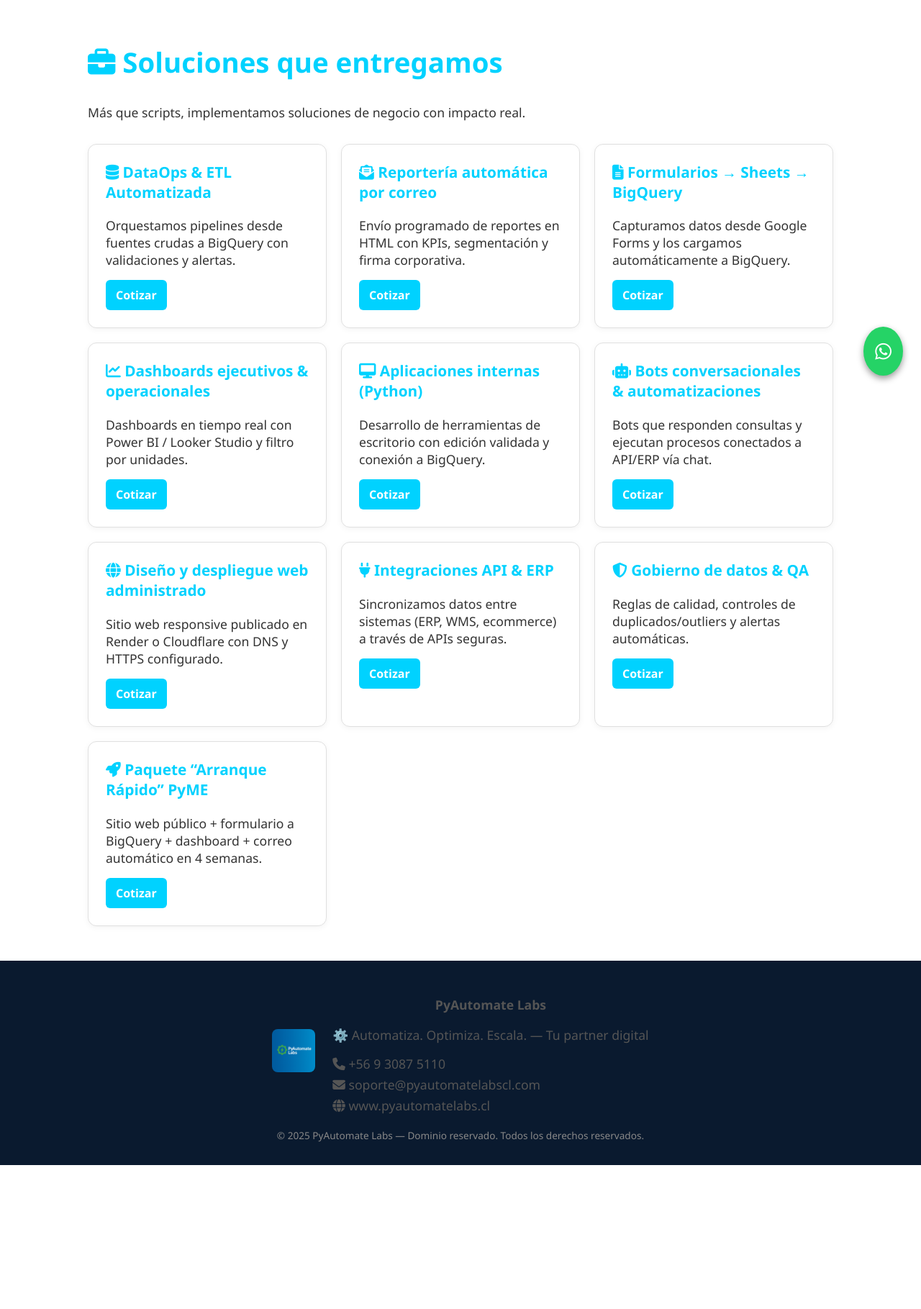
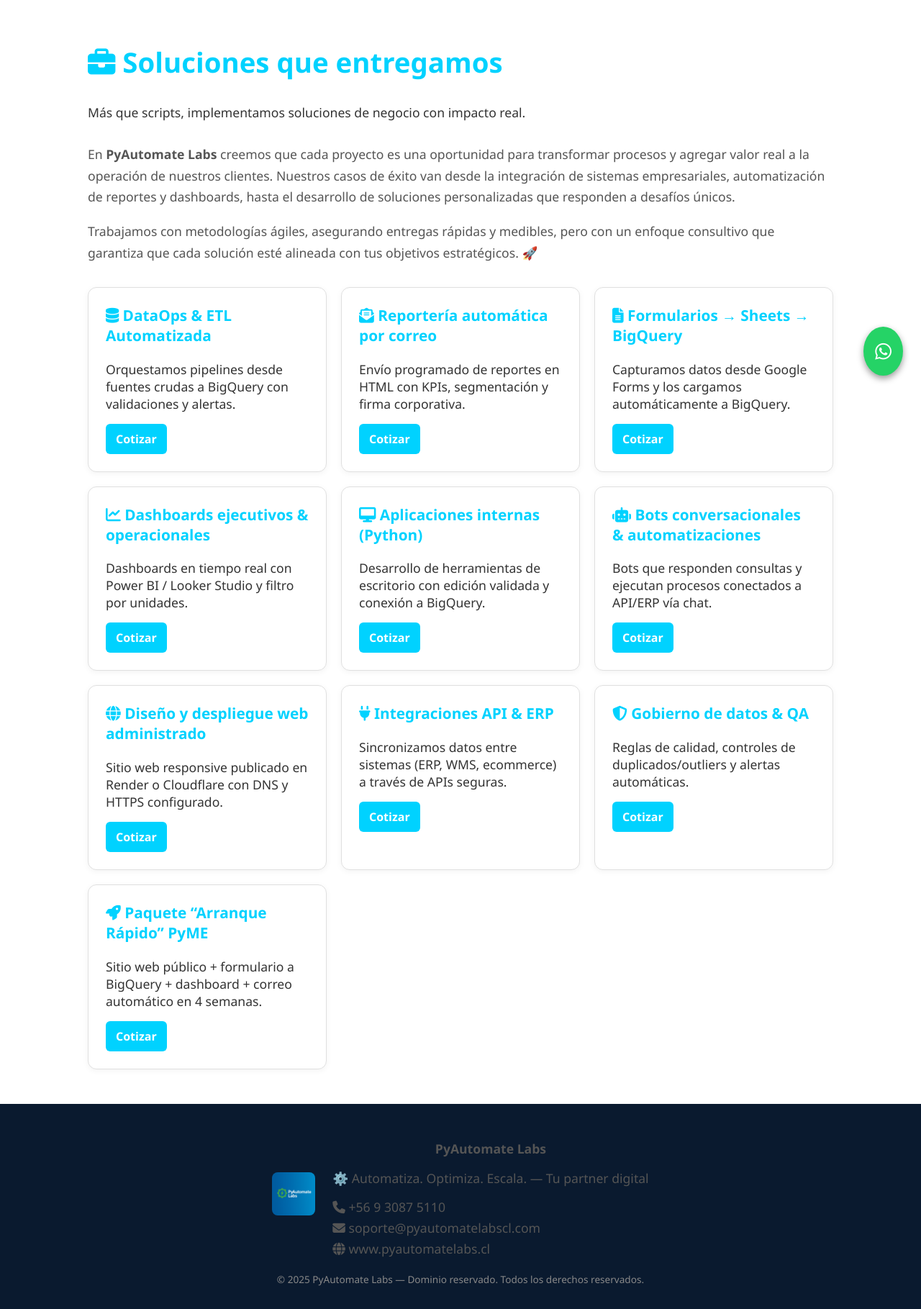
Before and after one commit to PyLabotory/Pyautomatelabs_web, a Flask app: page /proyectos in a window 1280 px wide. Shown: the part 253-2072 px from the top of the page at 72% size. Before the commit the page ends 1872 px from the top, so only its background shows below. Run offline with Flask 3, Linux system fonts and the light colour scheme.

Commit message:
Update proyectos.html

```diff
--- a/templates/proyectos.html
+++ b/templates/proyectos.html
@@ -39,6 +39,13 @@
       margin-top:1.2rem;
     }
     p{font-size:1.1rem;margin-bottom:1rem;}
+    .descripcion-proyectos{
+      margin-top:2rem;
+      margin-bottom:2rem;
+      line-height:1.7;
+      font-size:1.05rem;
+      color:#555;
+    }
     .tarjetas{
       display:grid;
       grid-template-columns:repeat(auto-fit,minmax(300px,1fr));
@@ -126,6 +133,20 @@
     <h2><i class="fas fa-briefcase"></i> Soluciones que entregamos</h2>
     <p>Más que scripts, implementamos soluciones de negocio con impacto real.</p>
 
+    <!-- NUEVO BLOQUE DESCRIPTIVO -->
+    <div class="descripcion-proyectos">
+      <p>En <strong>PyAutomate Labs</strong> creemos que cada proyecto es una oportunidad
+      para transformar procesos y agregar valor real a la operación de nuestros clientes.
+      Nuestros casos de éxito van desde la integración de sistemas empresariales,
+      automatización de reportes y dashboards, hasta el desarrollo de soluciones personalizadas
+      que responden a desafíos únicos.</p>
+
+      <p>Trabajamos con metodologías ágiles, asegurando entregas rápidas y medibles,
+      pero con un enfoque consultivo que garantiza que cada solución esté alineada
+      con tus objetivos estratégicos. 🚀</p>
+    </div>
+    <!-- FIN NUEVO BLOQUE -->
+
     <div class="tarjetas">
       <div class="tarjeta">
         <h3><i class="fas fa-database"></i> DataOps & ETL Automatizada</h3>
```
